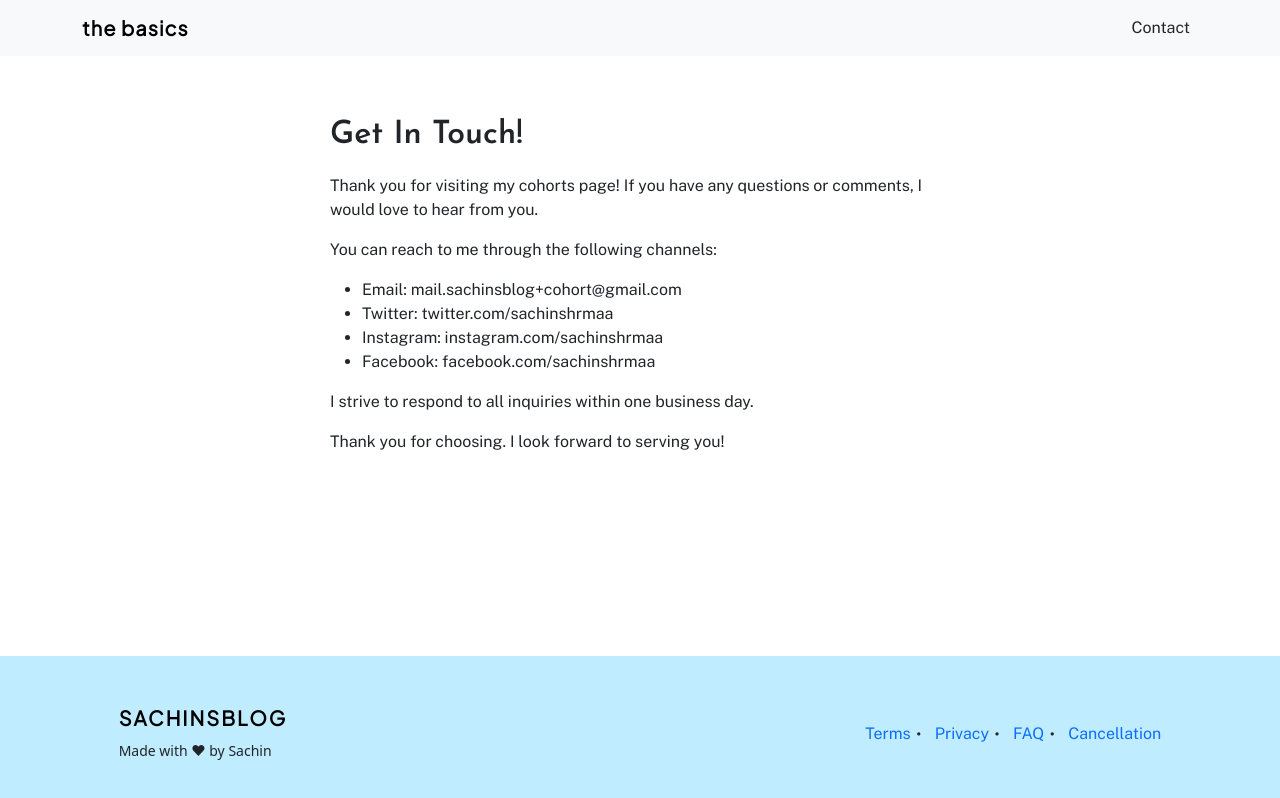
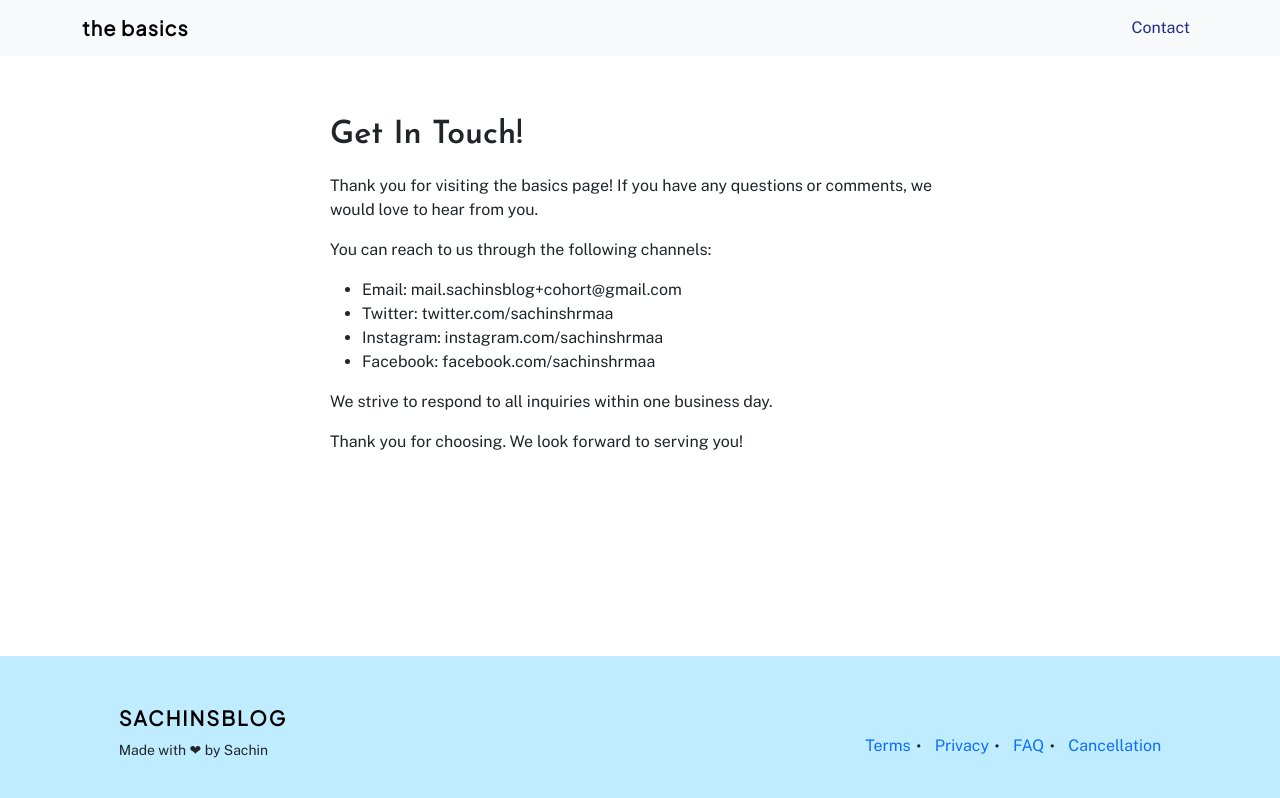
Before and after one commit to sachinshrmaa/cohort, a Next.js app: page /contact in a window 1280 px wide. Shown: the top 798 px of the page. Built offline with nearby package versions, Linux system fonts and the light colour scheme.

Commit message:
updated footer links alignment

```diff
--- a/components/Footer.jsx
+++ b/components/Footer.jsx
@@ -6,11 +6,14 @@ const Footer = () => {
         <div className={styles.footerSection}>
 
             <div className="row col-md-10 m-auto align-items-center">
-                <div className="col-md-4 col-12">
-                    <h5 className={styles.footerBrand}>SachinsBlog</h5>
-                    <small>Made with ❤ by Sachin</small>
+                <div className="col-md-4 col-12 mb-4 d-flex justify-content-center justify-content-md-start">
+                    <a href="https://sachinsblog.in" className="text-decoration-none text-dark">
+                        <h5 className={styles.footerBrand}>SachinsBlog</h5>
+                        <small>Made with ❤ by Sachin</small>
+                    </a>
                 </div>
-                <div className="col-md-8 col-12 d-flex justify-content-end">
+
+                <div className="col-md-8 col-12 d-flex justify-content-md-end  justify-content-center">
                     <Link href='/terms' className="ms-md-2 text-decoration-none">Terms</Link> ・
                     <Link href='/privacy' className="ms-2 text-decoration-none">Privacy</Link> ・
                     <Link href='/faq' className="ms-2 text-decoration-none">FAQ</Link> ・
--- a/components/Navbar.jsx
+++ b/components/Navbar.jsx
@@ -11,7 +11,7 @@ const Navbar = () => {
                 </button>
                 <div className="collapse navbar-collapse" id="navbarNavAltMarkup">
                     <div className="navbar-nav ms-auto">
-                        <Link href='/contact' className="nav-link text-dark">Contact</Link>
+                        <Link href='/contact' className="nav-link">Contact</Link>
                     </div>
                 </div>
             </div>
--- a/pages/contact.jsx
+++ b/pages/contact.jsx
@@ -12,9 +12,9 @@ const Contact = () => {
 
             <h2 className="subHeading">Get In Touch!</h2>
 
-            <p>Thank you for visiting my cohorts page! If you have any questions or comments, I would love to hear from you.</p>
+            <p>Thank you for visiting the basics page! If you have any questions or comments, we would love to hear from you.</p>
 
-            <p>You can reach to me through the following channels:</p>
+            <p>You can reach to us through the following channels:</p>
 
             <ul>
                 <li>Email: mail.sachinsblog+cohort@gmail.com</li>
@@ -22,8 +22,8 @@ const Contact = () => {
                 <li>Instagram: instagram.com/sachinshrmaa</li>
                 <li>Facebook: facebook.com/sachinshrmaa</li>
             </ul>
-            <p>I strive to respond to all inquiries within one business day.</p>
-            <p>Thank you for choosing. I look forward to serving you!</p>
+            <p>We strive to respond to all inquiries within one business day.</p>
+            <p>Thank you for choosing. We look forward to serving you!</p>
 
         </div>
     );
--- a/pages/index.jsx
+++ b/pages/index.jsx
@@ -107,13 +107,13 @@ const Home = () => {
                 </div>
               </div>
 
-              <div className="card my-5">
+              {/* <div className="card my-5">
                 <div class="row g-0">
                   <div class="col-md-7 order-md-1 order-2">
                     <div className="card-body">
                       <small className={styles.tags}>Upcomming</small>
                       <h2 className="card-title mt-2">Introduction to Machine Learning</h2>
-                      <p className="card-text">Git is a free and open-source version control system, originally created by Linus Torvalds in 2005. </p>
+                      <p className="card-text">Introductory 3 days course about the basics of machine learning.  </p>
                       <ul>
                         <li>Live session 👨🏻‍💻</li>
                         <li>Resources 📑</li>
@@ -129,7 +129,7 @@ const Home = () => {
                     <img src="/img/git.png" class="img-fluid rounded-start" alt="..." />
                   </div>
                 </div>
-              </div>
+              </div> */}
 
             </div>
 
--- a/styles/global.css
+++ b/styles/global.css
@@ -7,6 +7,11 @@
     color: #000;
     font-family: 'Plus Jakarta Sans', sans-serif;
 }
+
+.nav-link{
+    color: #1f2d89;
+}
+
 
 p, li, a{
     font-family: 'Public Sans', sans-serif;
@@ -42,6 +47,6 @@ p, li, a{
 
 
 .form-meta{
-position: absolute;
-left: -5000px;
+    position: absolute;
+    left: -5000px;
 }
```
